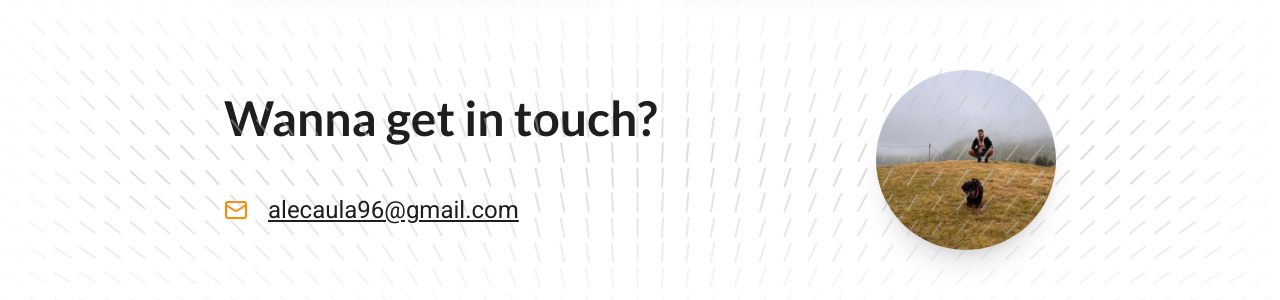
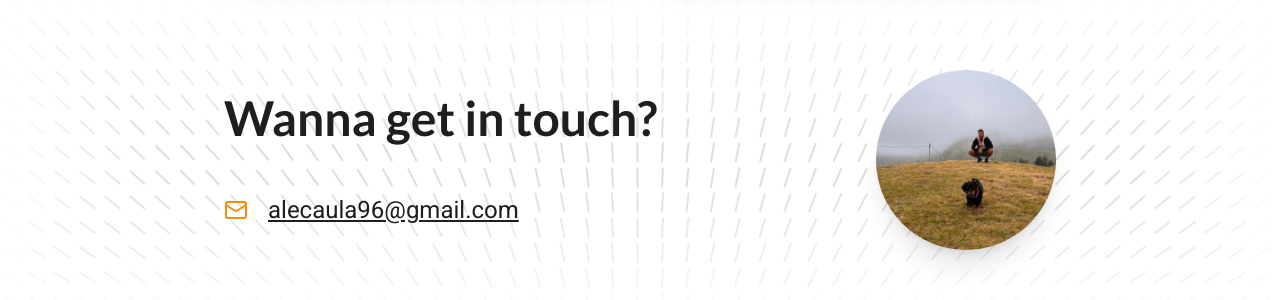
Before and after one commit to AlessandroCaula/alessandrocaula-website, a React (Vite) app: page / in a window 1280 px wide. Shown: the part 4031-4331 px from the top of the page. Built offline with nearby package versions, Linux system fonts and the light colour scheme.

Commit message:
Fix on the filing background

```diff
--- a/src/components/pages/Contacts.tsx
+++ b/src/components/pages/Contacts.tsx
@@ -18,10 +18,10 @@
       </div>
 
       <div className="flex flex-col gap-13">
-        <h2 className="font-lato font-bold text-4xl sm:text-5xl">
+        <h2 className="font-lato font-bold text-4xl sm:text-5xl z-10">
           Wanna get in touch?
         </h2>
-        <div className="flex flex-row items-center gap-x-5">
+        <div className="flex flex-row items-center gap-x-5 z-10">
           <MailIcon className="text-orange-400" />
           <a
             href="mailto:alecaula96@gmail.com"
@@ -34,7 +34,7 @@
           </a>
         </div>
       </div>
-      <div>
+      <div className="z-50">
         <img
           src={isDark ? MeAndPiseDark : MeAndPiseLight}   // Change the image based on the theme (dark or light)
           className="sm:w-40 md:w-45 rounded-full max-sm:hidden shadow-xl"
```
